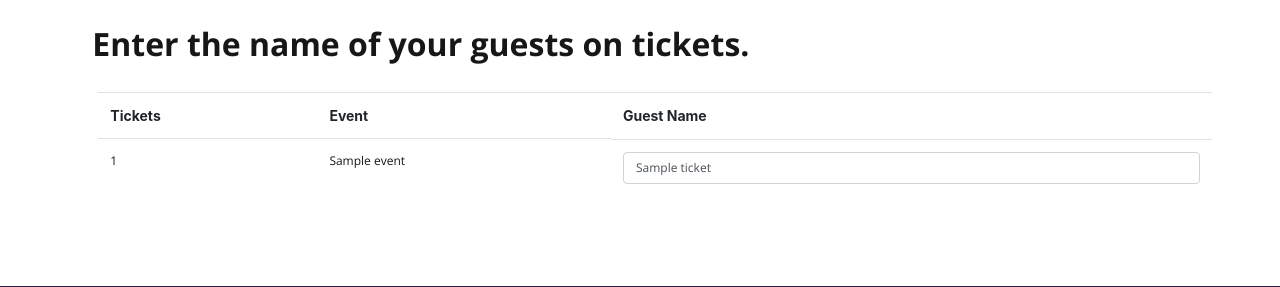
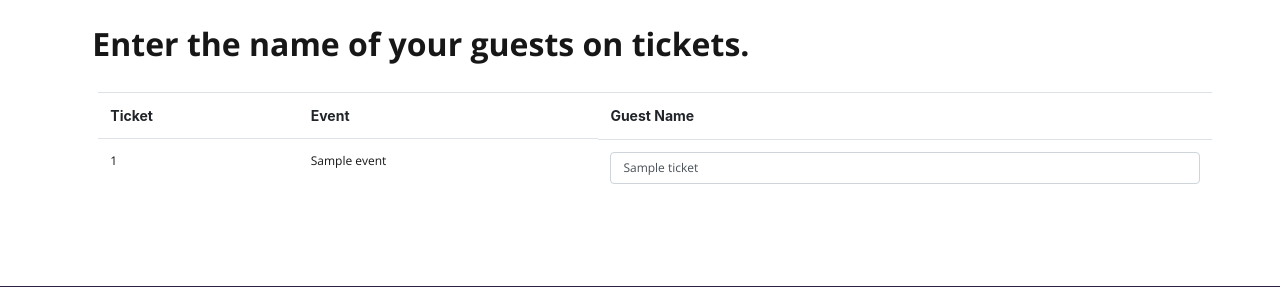
Before and after one commit to rtexerinha/eventlinez, a Django app: page /order/thanks/1/ in a window 1280 px wide. Shown: the part 373-660 px from the top of the page. Run offline with Django 3.2, Linux system fonts and the light colour scheme; a user stored in the database is signed in; tables that the repository leaves empty hold one stand-in row (values such as "Sample post"); parts of the project's set-up code (start-up, migrations or seed data) failed here and were passed over; some libraries are stand-ins or nearby versions.

Commit message:
Texto em singular para coluna de ticket

```diff
--- a/order/templates/thanks.html
+++ b/order/templates/thanks.html
@@ -36,7 +36,7 @@
         <section class="col-lg-11 sect-tab-ticket">
             <table class="table col-lg-12">
                 <tr>
-                    <th>Tickets</th>
+                    <th>Ticket</th>
                     <th>Event</th>
                     <th>Guest Name</th>
                 </tr>
```
